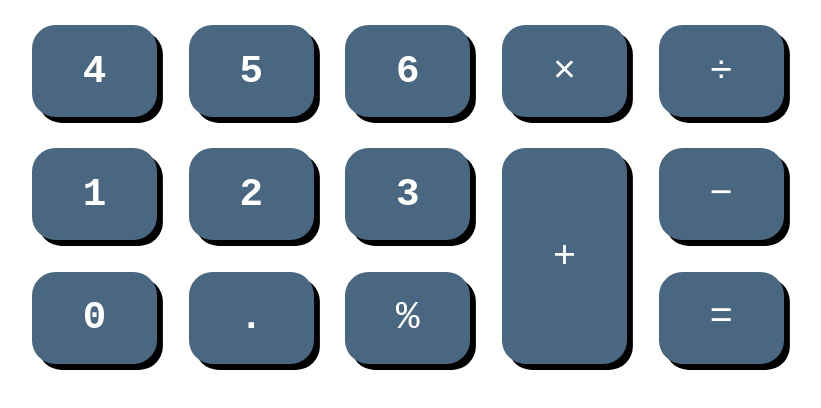
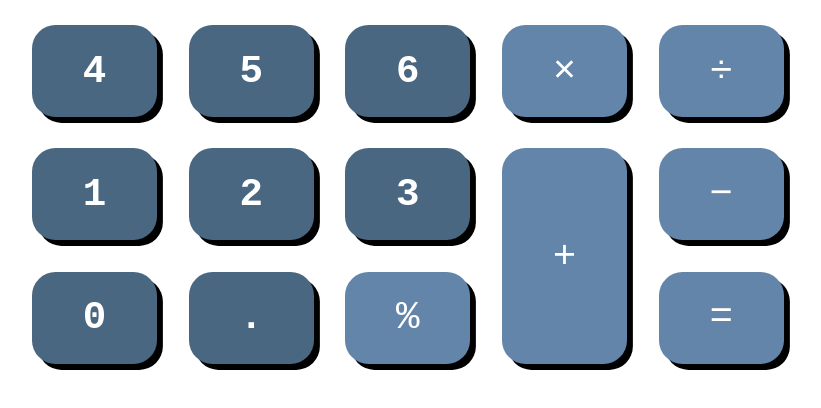
Before and after one commit to dawidl022/top-calculator, a plain HTML site: page index.html in a window 1280 px wide. Shown: the part 362-770 px from the top of the page, without its empty margins (232-1053 px from the left). Drawn offline with Linux system fonts and the light colour scheme.

Commit message:
Color operators differently to keypad

```diff
--- a/style.css
+++ b/style.css
@@ -75,6 +75,10 @@ body {
   background-color: #b8858a;
 }
 
+.operator {
+  background-color: #6385aa;
+}
+
 .number {
   font-weight: 700;
 }
```
